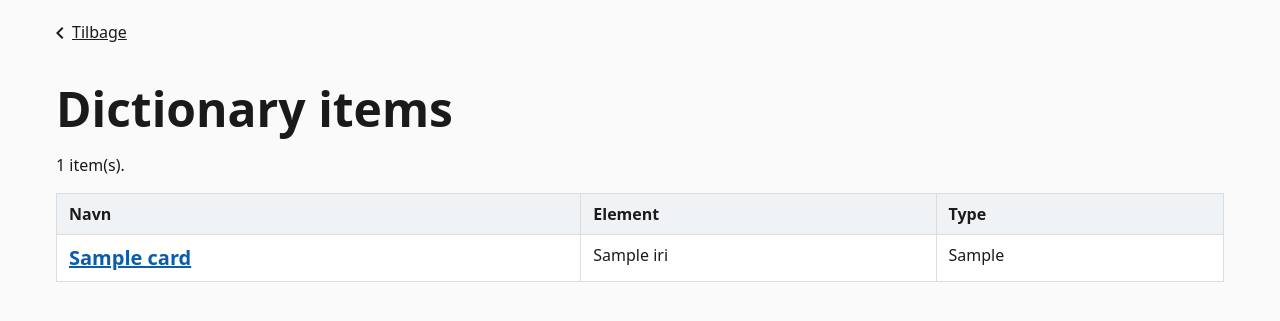
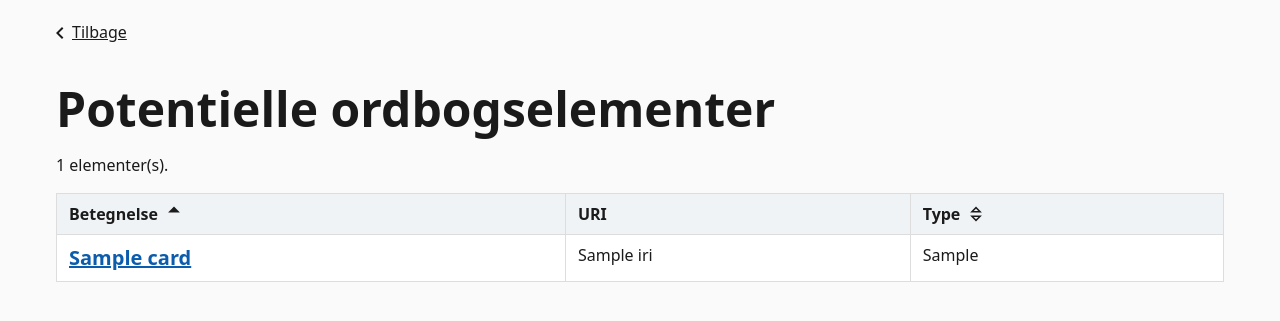
Before and after one commit to Faellesoffentlige-Semantiske-Modeller/Faelles-semantisk-ordbog, a Flask app: template Implementering/ordbogen/templates/items.html in a window 1280 px wide. Shown: the top 321 px of the page. Run offline with Flask 3, Linux system fonts and the light colour scheme; the template is opened without the code that fills it: most values are stand-ins (such as "Sample title", 1, 10 or a date in 2020); some libraries are stand-ins or nearby versions.

Commit message:
Ordbogselementer side opdateret

```diff
--- a/Implementering/ordbogen/static/style.css
+++ b/Implementering/ordbogen/static/style.css
@@ -89,6 +89,15 @@ tbody tr:nth-child(even) { background: #f7f9fb; }
 
 .items-table th, .items-table td, .facts-table th, .facts-table td { padding: 0.8rem 1.2rem; }
 
+/* sortable column headers (designsystem.dk "Sortering i tabeller") */
+.items-table thead th button {
+  display: flex;
+  align-items: center;
+  width: auto;
+  font: inherit;
+  font-weight: 600;
+}
+
 .items-table .item-label { font-size: 2rem; font-weight: 600; word-break: normal; }
 
 .items-table .item-label a::after {
--- a/Implementering/ordbogen/templates/items.html
+++ b/Implementering/ordbogen/templates/items.html
@@ -4,26 +4,43 @@
 <head>
   <meta charset="utf-8">
   <meta name="viewport" content="width=device-width, initial-scale=1">
-  <title>Dictionary items</title>
+  <title>Potentielle ordbogselementer</title>
   <link rel="stylesheet" href="{{ url_for('static', filename='dkfds/css/dkfds.css') }}">
   <link rel="stylesheet" href="{{ url_for('static', filename='style.css') }}">
 </head>
 <body>
   <main class="container">
     {{ back_link(url_for('main.index')) }}
-    <h1>Dictionary items</h1>
+    <h1>Potentielle ordbogselementer</h1>
 
     {% if error %}
       <div class="alert alert-error" role="alert">
         <div class="alert-body"><p class="alert-text">{{ error }}</p></div>
       </div>
     {% else %}
-      <p>{{ count }} item(s).</p>
-      <table class="items-table">
+      <p>{{ count }} elementer(s).</p>
+      {% set sprite = url_for('static', filename='dkfds/img/all-svg-icons.svg') %}
+      <table class="items-table" id="sortingTable">
         <thead>
-          <tr><th scope="col">Navn</th><th scope="col">Element</th><th scope="col">Type</th></tr>
+          <tr>
+            <th scope="col" class="table-header-no-wrap" aria-sort="ascending">
+              <button type="button" class="button button-unstyled" id="btn-sort-by-betegnelse" data-sort-index="0">
+                Betegnelse
+                <span class="sr-only">Klik for at sortere faldende</span>
+                <svg class="icon-svg mr-0 ml-2" focusable="false" aria-hidden="true"><use href="{{ sprite }}#sort-table-ascending"></use></svg>
+              </button>
+            </th>
+            <th scope="col">URI</th>
+            <th scope="col" class="table-header-no-wrap">
+              <button type="button" class="button button-unstyled" id="btn-sort-by-type" data-sort-index="2">
+                Type
+                <span class="sr-only">Klik for at sortere stigende</span>
+                <svg class="icon-svg mr-0 ml-2" focusable="false" aria-hidden="true"><use href="{{ sprite }}#sort-table-none"></use></svg>
+              </button>
+            </th>
+          </tr>
         </thead>
-        <tbody>
+        <tbody aria-live="polite">
           {% for card in cards %}
             <tr class="clickable-row">
               <td class="item-label">
@@ -37,7 +54,49 @@
       </table>
     {% endif %}
   </main>
+  <script src="{{ url_for('static', filename='dkfds/js/dkfds.js') }}"></script>
+  <script>
+    (function () {
+      var table = document.getElementById("sortingTable");
+      if (!table) return;
+      var sprite = "{{ url_for('static', filename='dkfds/img/all-svg-icons.svg') }}";
+      var tbody = table.tBodies[0];
+      var headers = table.querySelectorAll("thead th");
+      var collator = new Intl.Collator("da", { sensitivity: "base", numeric: true });
 
-  <script src="{{ url_for('static', filename='dkfds/js/dkfds.js') }}"></script>
+      function sortBy(th, index, direction) {
+        var rows = Array.prototype.slice.call(tbody.rows);
+        rows.sort(function (a, b) {
+          var result = collator.compare(a.cells[index].textContent.trim(), b.cells[index].textContent.trim());
+          return direction === "ascending" ? result : -result;
+        });
+        rows.forEach(function (row) { tbody.appendChild(row); });
+
+        // A sorted table always has exactly one active sort column.
+        headers.forEach(function (header) {
+          var button = header.querySelector("button");
+          if (!button) return;
+          var active = header === th;
+          var icon = active ? "sort-table-" + direction : "sort-table-none";
+          var next = active && direction === "ascending" ? "faldende" : "stigende";
+          if (active) header.setAttribute("aria-sort", direction);
+          else header.removeAttribute("aria-sort");
+          button.querySelector("use").setAttribute("href", sprite + "#" + icon);
+          button.querySelector(".sr-only").textContent = "Klik for at sortere " + next;
+        });
+      }
+
+      table.querySelectorAll("thead th button").forEach(function (button) {
+        button.addEventListener("click", function () {
+          var th = button.closest("th");
+          var direction = th.getAttribute("aria-sort") === "ascending" ? "descending" : "ascending";
+          sortBy(th, parseInt(button.dataset.sortIndex, 10), direction);
+        });
+      });
+
+      // Initial state: Betegnelse ascending, matching aria-sort in the markup.
+      sortBy(headers[0], 0, "ascending");
+    })();
+  </script>
 </body>
 </html>
```
